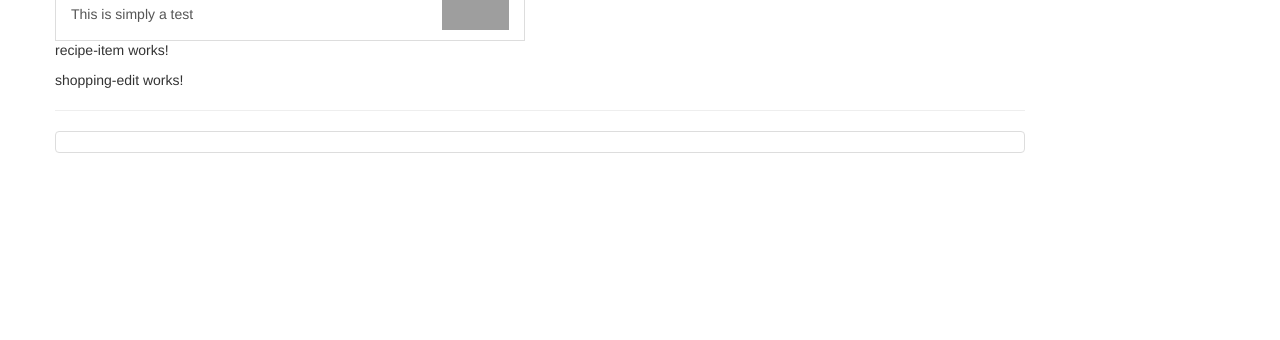
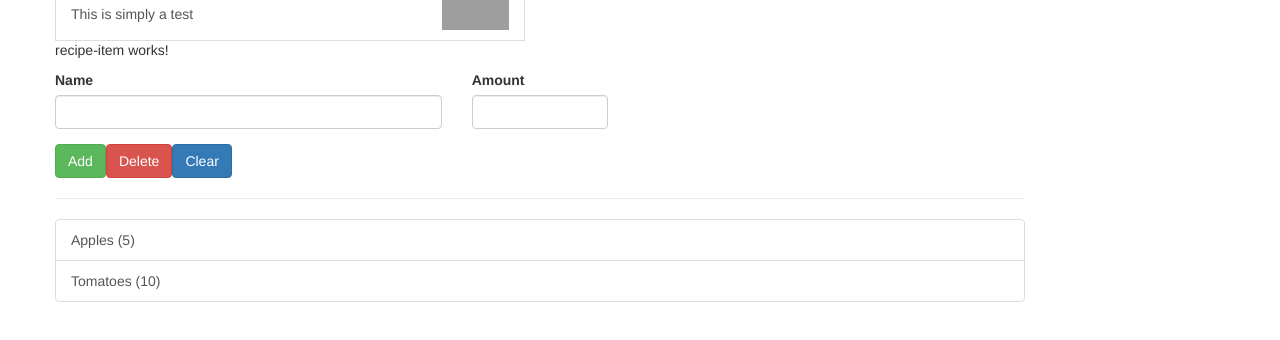
Before and after one commit to s8sachin/shopping-recipe, an Angular app: page / in a window 1280 px wide. Shown: the part 320-660 px from the top of the page. Built offline with nearby package versions, Linux system fonts and the light colour scheme; grey boxes are pictures that could not be loaded.

Commit message:
shopping edit and using ingredients

```diff
--- a/src/app/shopping-list/shopping-edit/shopping-edit.component.html
+++ b/src/app/shopping-list/shopping-edit/shopping-edit.component.html
@@ -1,3 +1,23 @@
-<p>
-  shopping-edit works!
-</p>
+<div class="row">
+  <div class="col-xs-12">
+    <form>
+      <div class="row">
+        <div class="col-sm-5 form-group">
+          <label for="name">Name</label>
+          <input type="text" name="" class="form-control">
+        </div>
+        <div class="col-sm-2 form-group">
+          <label for="amount">Amount</label>
+          <input type="number" name="" id="amount" class="form-control">
+        </div>
+      </div>
+      <div class="row">
+        <div class="col-xs-12">
+          <button class="btn btn-success" type="submit">Add</button>
+          <button class="btn btn-danger" type="button">Delete</button>
+          <button class="btn btn-primary" type="button">Clear</button>
+        </div>
+      </div>
+    </form>
+  </div>
+</div>
--- a/src/app/shopping-list/shopping-list.component.html
+++ b/src/app/shopping-list/shopping-list.component.html
@@ -3,7 +3,12 @@
     <app-shopping-edit></app-shopping-edit>
     <hr>
     <ul class="list-group">
-    	<a class="list-group-item" style="cursor: pointer;"></a>
+      <a
+        class="list-group-item"
+        style="cursor: pointer;"
+        *ngFor="let ingredient of ingredients">
+        {{ ingredient.name }} ({{ ingredient.amount }})
+      </a>
     </ul>
   </div>
 </div>
--- a/src/app/shopping-list/shopping-list.component.ts
+++ b/src/app/shopping-list/shopping-list.component.ts
@@ -1,4 +1,6 @@
 import { Component, OnInit } from '@angular/core';
+
+import { Ingredient } from '../shared/ingredient.model';
 
 @Component({
   selector: 'app-shopping-list',
@@ -6,7 +8,10 @@
   styleUrls: ['./shopping-list.component.css']
 })
 export class ShoppingListComponent implements OnInit {
-  ingredients = [];
+  ingredients: Ingredient[] = [
+    new Ingredient('Apples', 5),
+    new Ingredient('Tomatoes', 10)
+  ];
 
   constructor() { }
 
```
